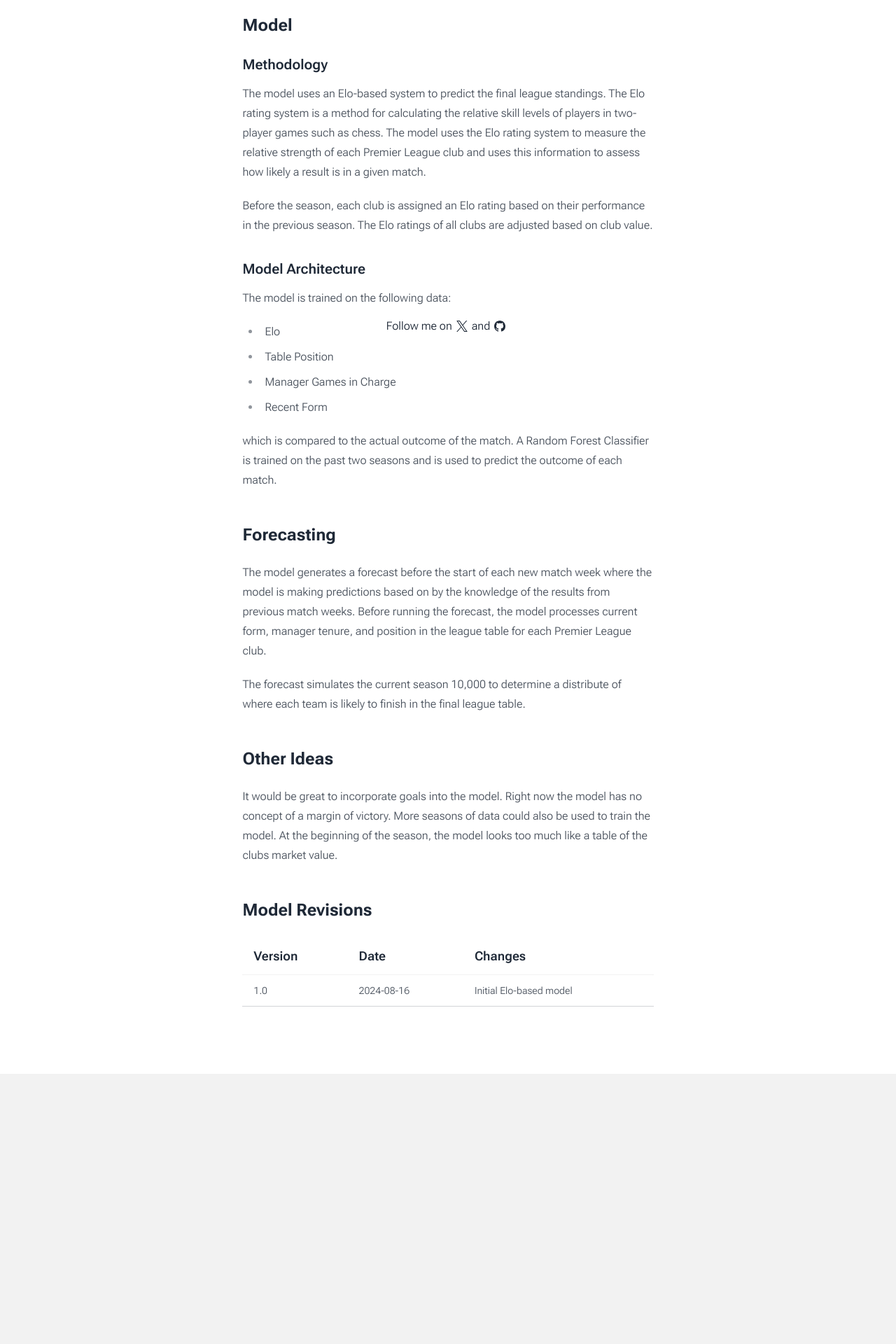
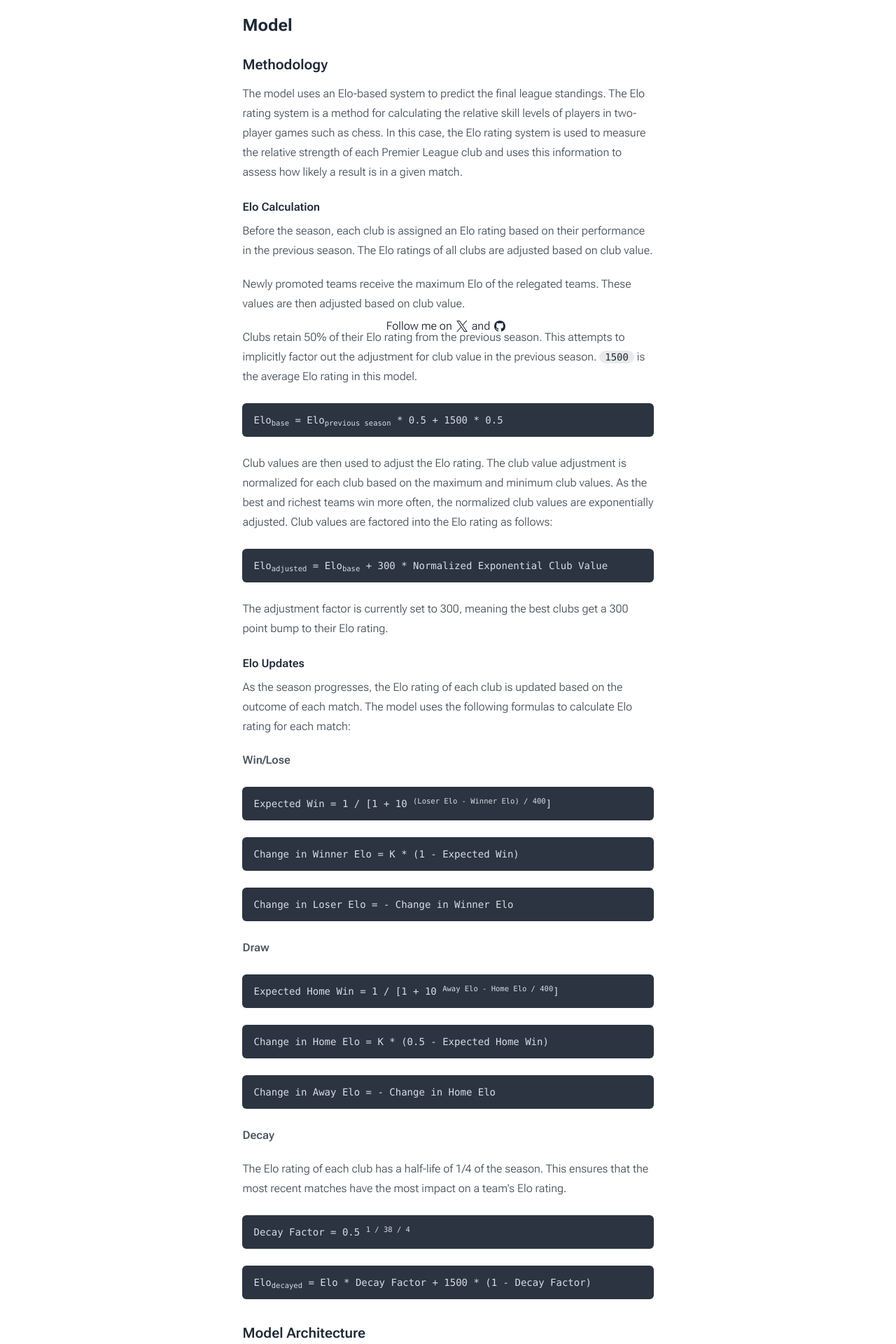
Before and after one commit to bealonso2/site, a Next.js app: page /pl-prediction/about in a window 1280 px wide. Shown: the part 300-2220 px from the top of the page at 70% size. Before the commit the page ends 1834 px from the top, so only its background shows below. Built offline with nearby package versions, Linux system fonts and the light colour scheme.

Commit message:
Adding more details about Elo

```diff
--- a/app/pl-prediction/about/page.tsx
+++ b/app/pl-prediction/about/page.tsx
@@ -6,7 +6,7 @@ export default function About() {
       <article className="prose mx-auto">
         <h1>About Premier League Prediction</h1>
         <p>
-          This is a web app that predicts the final standings of the English
+          This is a web app that forecasts the final standings of the English
           Premier League based on historical data. The data is sourced from{" "}
           <a
             href="
@@ -31,26 +31,100 @@ export default function About() {
         <p>
           The model uses an Elo-based system to predict the final league
           standings. The Elo rating system is a method for calculating the
-          relative skill levels of players in two-player games such as chess.
-          The model uses the Elo rating system to measure the relative strength
-          of each Premier League club and uses this information to assess how
-          likely a result is in a given match.
+          relative skill levels of players in two-player games such as chess. In
+          this case, the Elo rating system is used to measure the relative
+          strength of each Premier League club and uses this information to
+          assess how likely a result is in a given match.
         </p>
+        <h4>Elo Calculation</h4>
+
         <p>
           Before the season, each club is assigned an Elo rating based on their
           performance in the previous season. The Elo ratings of all clubs are
           adjusted based on club value.
         </p>
-        {/* <h4>Elo Calculation</h4>
         <p>
-          The model uses the following formula to calculate the Elo rating for
-          each club:
+          Newly promoted teams receive the maximum Elo of the relegated teams.
+          These values are then adjusted based on club value.
+        </p>
+        <p>
+          Clubs retain 50% of their Elo rating from the previous season. This
+          attempts to implicitly factor out the adjustment for club value in the
+          previous season. <code>1500</code> is the average Elo rating in this
+          model.
         </p>
         <pre>
           <code>
-            R<sub>n</sub> = R<sub>o</sub> + K * (W - E)
+            Elo<sub>base</sub> = Elo<sub>previous season</sub> * 0.5 + 1500 *
+            0.5
           </code>
-        </pre> */}
+        </pre>
+        <p>
+          Club values are then used to adjust the Elo rating. The club value
+          adjustment is normalized for each club based on the maximum and
+          minimum club values. As the best and richest teams win more often, the
+          normalized club values are exponentially adjusted. Club values are
+          factored into the Elo rating as follows:
+        </p>
+        <pre>
+          <code>
+            Elo<sub>adjusted</sub> = Elo<sub>base</sub> + 300 * Normalized
+            Exponential Club Value
+          </code>
+        </pre>
+        <p>
+          The adjustment factor is currently set to 300, meaning the best clubs
+          get a 300 point bump to their Elo rating.
+        </p>
+        <h4>Elo Updates</h4>
+        <p>
+          As the season progresses, the Elo rating of each club is updated based
+          on the outcome of each match. The model uses the following formulas to
+          calculate Elo rating for each match:
+        </p>
+        <h5 className="font-semibold">Win/Lose</h5>
+        <pre>
+          <code>
+            Expected Win = 1 / [1 + 10 <sup>(Loser Elo - Winner Elo) / 400</sup>
+            ]
+          </code>
+        </pre>
+        <pre>
+          <code>Change in Winner Elo = K * (1 - Expected Win)</code>
+        </pre>
+        <pre>
+          <code>Change in Loser Elo = - Change in Winner Elo</code>
+        </pre>
+        <h5 className="font-semibold">Draw</h5>
+        <pre>
+          <code>
+            Expected Home Win = 1 / [1 + 10 <sup>Away Elo - Home Elo / 400</sup>
+            ]
+          </code>
+        </pre>
+        <pre>
+          <code>Change in Home Elo = K * (0.5 - Expected Home Win)</code>
+        </pre>
+        <pre>
+          <code>Change in Away Elo = - Change in Home Elo</code>
+        </pre>
+        <h5 className="font-semibold">Decay</h5>
+        <p>
+          The Elo rating of each club has a half-life of 1/4 of the season. This
+          ensures that the most recent matches have the most impact on a team's
+          Elo rating.
+        </p>
+        <pre>
+          <code>
+            Decay Factor = 0.5 <sup>1 / 38 / 4</sup>
+          </code>
+        </pre>
+        <pre>
+          <code>
+            Elo<sub>decayed</sub> = Elo * Decay Factor + 1500 * (1 - Decay
+            Factor)
+          </code>
+        </pre>
         <h3>Model Architecture</h3>
         <p>The model is trained on the following data:</p>
         <ul>
```
